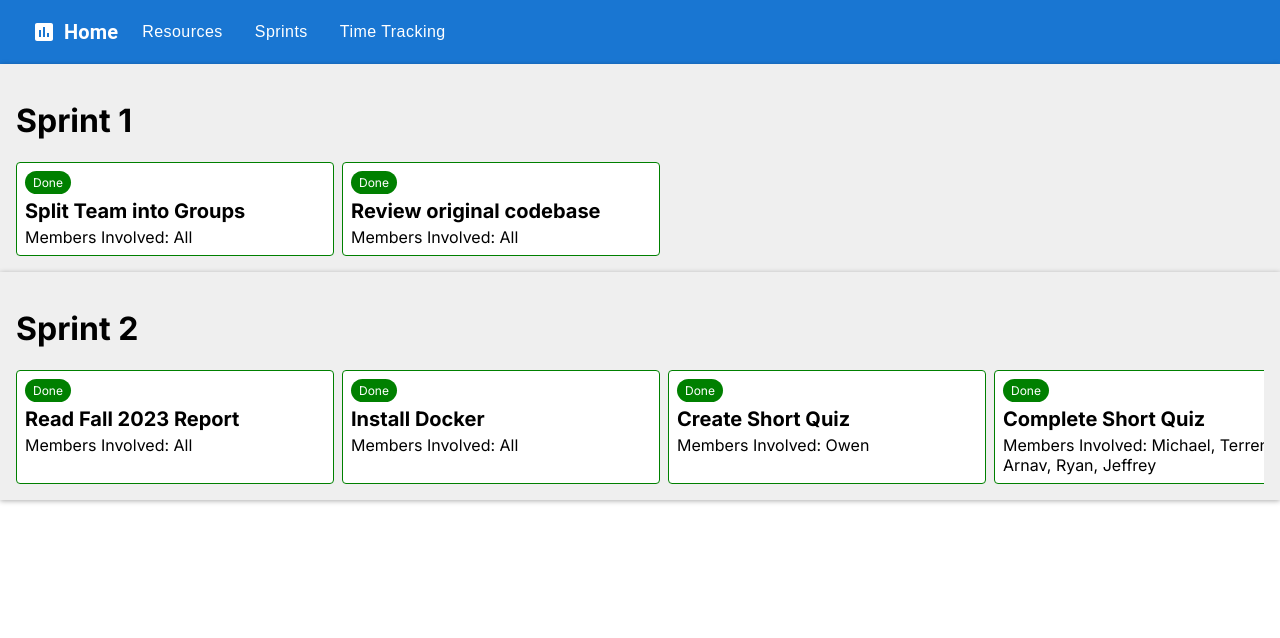
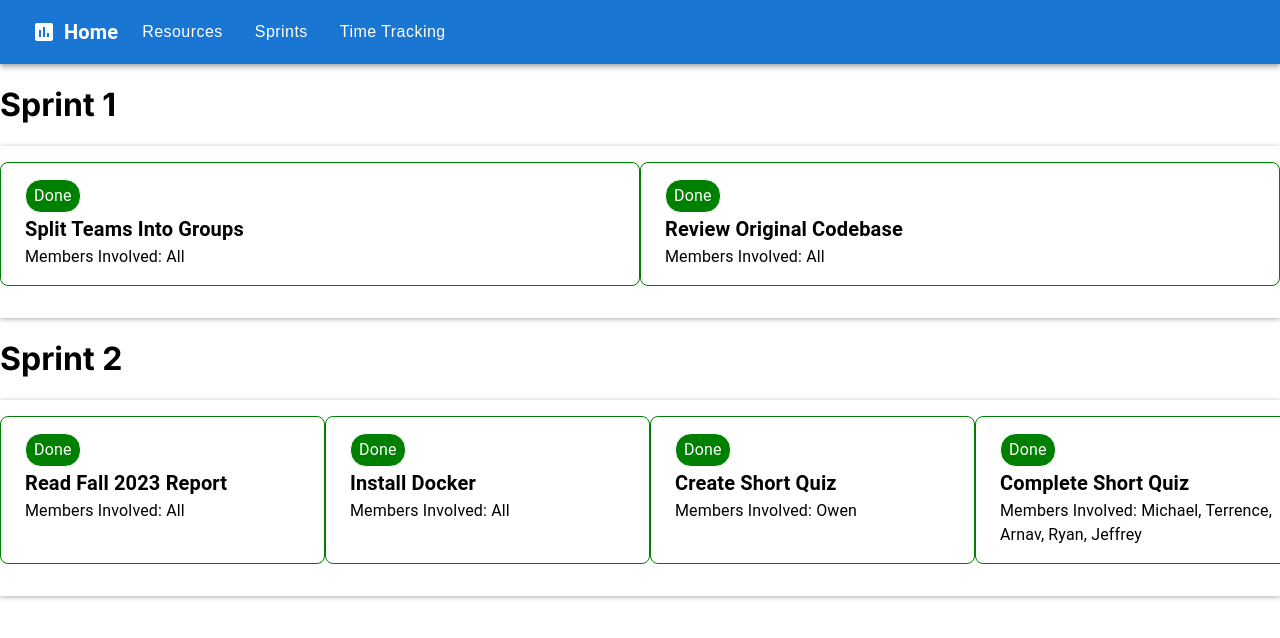
Before and after one commit to SE4AIResearch/DataLeakage_JupyterNotebook_Website_Fall2024, a Next.js app: page /sprints in a window 1280 px wide. Shown: the top 638 px of the page. Built offline with nearby package versions, Linux system fonts and the light colour scheme.

Commit message:
recoded sprint page to use box, container, and typography components

```diff
--- a/app/sprints/page.tsx
+++ b/app/sprints/page.tsx
@@ -1,4 +1,18 @@
 //Based on code from https://github.com/SE4AIResearch/AntiCopyPaster_Website_Fall2023/tree/main
+
+/* sx={{
+    display: "inline-block",
+    alignItems: "center",
+    backgroundColor: "#eee",
+    border: "1px solid",
+    borderColor: "green",
+    padding: 2,
+    borderRadius: "8px",
+    marginBottom: "1rem",
+    width: "350px",
+    minWidth: "350px",
+    mx: "0.5rem"
+  }} */
 "use client"; // This directive allows the component to run on the client side.
 import { Box, Container, Link, Paper, Stack, Table, TableBody, TableCell, TableContainer, TableHead, TableRow, Typography } from "@mui/material";
 import ResponsiveAppBar from "@/components/navbar";
@@ -10,7 +24,7 @@ export default function Sprints() {
     <Box>
       <ResponsiveAppBar />
 
-      <div className="bubble">
+      {/* <div className="bubble">
         <h1>Sprint 1</h1>
         <div className="tasks">
           <div className="task" data-status="Done">
@@ -55,7 +69,139 @@ export default function Sprints() {
               <p>Members Involved: All</p>
           </div>
         </div>
-      </div>
+      </div> */}
+
+      <h1>Sprint 1</h1>
+      <Box className = "box-noscroll">
+          <Container className="complete">
+              <Typography component="p" className = "done">
+                Done
+              </Typography>
+              <Typography
+                  variant="h6"
+                  component="h2"
+                  sx={{ fontWeight: "bold" }}
+                >
+                  Split Teams Into Groups
+                </Typography>
+                <Typography component="p">
+                Members Involved: All
+              </Typography>
+            </Container>
+
+            <Container className="complete">
+              <Typography component="p" className = "done">
+                Done
+              </Typography>
+              <Typography
+                  variant="h6"
+                  component="h2"
+                  sx={{ fontWeight: "bold", color: "black" }}
+                >
+                  Review Original Codebase
+                </Typography>
+                <Typography
+                component="p"
+              >
+                Members Involved: All
+              </Typography>
+            </Container>
+        </Box>
+        <h1>Sprint 2</h1>
+        <Box className="box-scroll"
+        >
+          <Container className="complete">
+              <Typography component="p" className = "done">
+                Done
+              </Typography>
+              <Typography
+                  variant="h6"
+                  component="h2"
+                  sx={{ fontWeight: "bold" }}
+                >
+                  Read Fall 2023 Report
+                </Typography>
+                <Typography
+                component="p"
+              >
+                Members Involved: All
+              </Typography>
+            </Container>
+
+            <Container className="complete">
+              <Typography component="p" className = "done">
+                Done
+              </Typography>
+              <Typography
+                  variant="h6"
+                  component="h2"
+                  sx={{ fontWeight: "bold" }}
+                >
+                  Install Docker
+                </Typography>
+                <Typography
+                component="p"
+              >
+                Members Involved: All
+              </Typography>
+            </Container>
+            <Container className="complete">
+              <Typography component="p" className = "done">
+                Done
+              </Typography>
+              <Typography
+                  variant="h6"
+                  component="h2"
+                  sx={{ fontWeight: "bold" }}
+                >
+                  Create Short Quiz
+                </Typography>
+                <Typography
+                component="p"
+              >
+                Members Involved: Owen
+              </Typography>
+            </Container>
+
+            <Container className="complete">
+              <Typography
+                component="p"
+                className="done"
+              >
+                Done
+              </Typography>
+              <Typography
+                  variant="h6"
+                  component="h2"
+                  sx={{ fontWeight: "bold" }}
+                >
+                  Complete Short Quiz
+                </Typography>
+                <Typography
+                component="p"
+                sx={{whiteSpace: "normal" }}
+              >
+                Members Involved: Michael, Terrence, Arnav, Ryan, Jeffrey
+              </Typography>
+            </Container>
+            <Container className="complete">
+              <Typography component="p" className = "done">
+                Done
+              </Typography>
+              <Typography
+                  variant="h6"
+                  component="h2"
+                  sx={{ fontWeight: "bold" }}
+                >
+                  Create Test VSCode Extension
+                </Typography>
+                <Typography
+                component="p"
+              >
+                Members Involved: All
+              </Typography>
+            </Container>
+        </Box>
 
 
     </Box>
--- a/app/sprints/sprint.css
+++ b/app/sprints/sprint.css
@@ -1,3 +1,51 @@
+
+
+.complete {
+  display: inline-block;
+  align-items: center;
+  background-color: #ffffff;
+  border: 1px solid;
+  border-color: green;
+  padding: 2;
+  padding-top: 1em;
+  padding-bottom: 1em;
+  border-radius: 8px;
+  margin-bottom: 1rem;
+  width: 325px;
+  min-width: 325px;
+  margin-left: 0.5rem;
+  margin-right: 0.5rem;
+}
+
+.box-noscroll {
+  display: flex;
+  padding-top: 1em;
+  padding-bottom: 1em;
+  box-shadow: 0px 1px 5px 0px rgba(0, 0, 0, 0.32);
+}
+
+
+
+
+.box-scroll {
+  display: flex;
+  padding-top: 1em;
+  padding-bottom: 1em;
+  box-shadow: 0px 1px 5px 0px rgba(0, 0, 0, 0.32);
+  overflow-x: scroll;
+  overflow-y: hidden;
+  white-space: nowrap;
+}
+
+.done {
+  display: inline-block;
+  background-color: green;
+  color: white;
+  padding: .25rem .5rem;
+  border: 1px solid;
+  border-radius: 1rem;
+}
+
 .tasks {
     display: flex;
     flex-flow: row nowrap;
```
